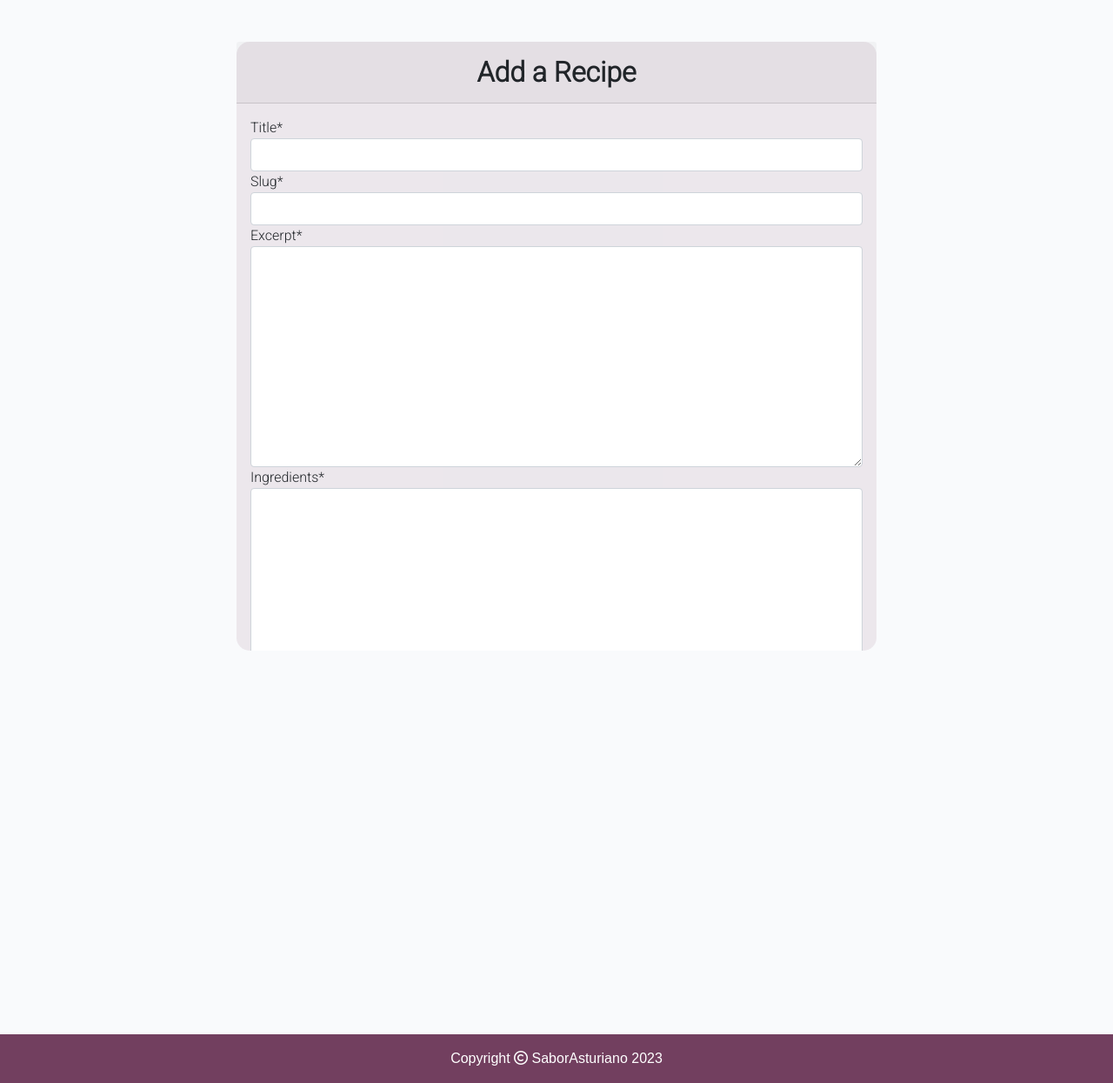
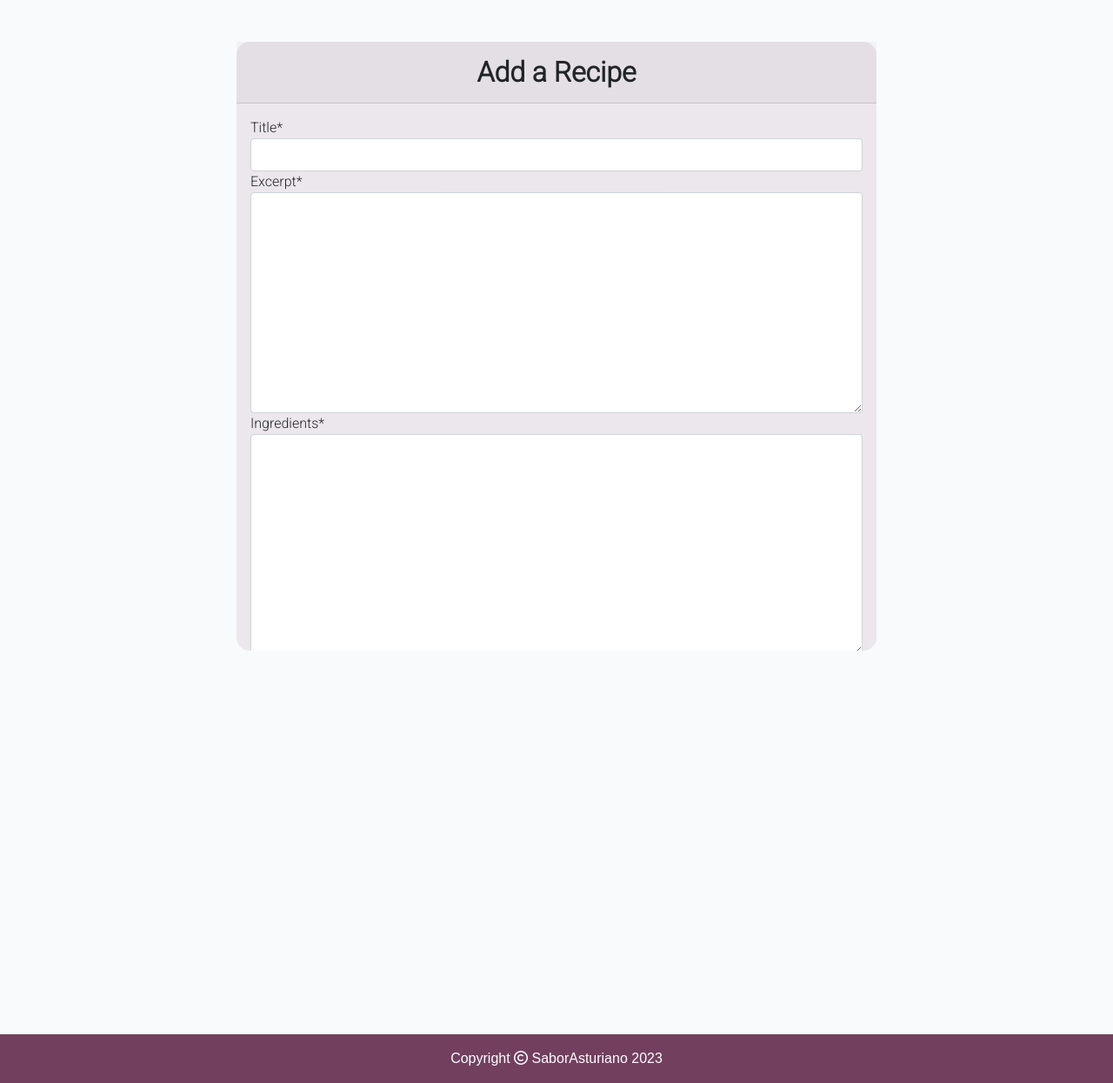
Before and after one commit to Hugh1996/sabor-asturiano-pp4, a Django app: page /add_recipe/ in a window 1280 px wide. Shown: the part 89-1334 px from the top of the page at 87% size. Run offline with Django 3.2, Linux system fonts and the light colour scheme; some libraries are stand-ins or nearby versions.

Commit message:
Users add recipes

```diff
--- a/blog/admin.py
+++ b/blog/admin.py
@@ -8,9 +8,13 @@ class RecipeAdmin(SummernoteModelAdmin):
 
     prepopulated_fields = {'slug': ('title',)}
     list_filter = ('status', 'created_on')
-    list_display = ('title', 'slug', 'status', 'created_on')
+    list_display = ('title', 'slug', 'status', 'created_on', 'is_approved')
     search_fields = ['title', 'content']
     summernote_fields = ('ingredients', 'instructions')
+    actions = ['approve_recipes']
+
+    def approve_recipes(self, request, queryset):
+        queryset.update(is_approved=True)
 
 
 @admin.register(Review)
--- a/blog/forms.py
+++ b/blog/forms.py
@@ -13,14 +13,5 @@ class ReviewForm(forms.ModelForm):
 class RecipeForm(forms.ModelForm):
     class Meta:
         model = Recipe
-        fields = ['title', 'slug', 'excerpt', 'ingredients', 'instructions',
+        fields = ['title', 'excerpt', 'ingredients', 'instructions',
                   'featured_image']
-
-    featured_image = forms.ImageField(required=False)
-
-    def save(self, commit=True):
-        instance = super(RecipeForm, self).save(commit=False)
-        instance.slug = slugify(instance.title)
-        if commit:
-            instance.save()
-        return instance
--- a/blog/models.py
+++ b/blog/models.py
@@ -1,5 +1,6 @@
 from django.db import models
 from django.contrib.auth.models import User
+from django.utils.text import slugify
 from cloudinary.models import CloudinaryField
 
 STATUS = ((0, "Draft"), (1, "Published"))
@@ -7,7 +8,7 @@ STATUS = ((0, "Draft"), (1, "Published"))
 
 class Recipe(models.Model):
     title = models.CharField(max_length=200, unique=True)
-    slug = models.SlugField(max_length=200, unique=True)
+    slug = models.SlugField(max_length=200, unique=True, blank=True)
     author = models.ForeignKey(User, on_delete=models.CASCADE,
                                related_name="blog_post")
     updated_on = models.DateTimeField(auto_now=True)
@@ -18,9 +19,15 @@ class Recipe(models.Model):
     created_on = models.DateTimeField(auto_now=True)
     status = models.IntegerField(choices=STATUS, default=0)
     likes = models.ManyToManyField(User, related_name="blog_likes", blank=True)
+    is_approved = models.BooleanField(default=False)
 
     class Meta:
         ordering = ['-created_on']
+
+    def save(self, *args, **kwargs):
+        if not self.slug:
+            self.slug = slugify(self.title)
+        super().save(*args, **kwargs)
 
     def __str__(self):
         return self.title
--- a/blog/views.py
+++ b/blog/views.py
@@ -134,8 +134,6 @@ class AddRecipe(View):
         if form.is_valid():
             recipe = form.save(commit=False)
             recipe.author = request.user
-            recipe.is_approved = False
             recipe.save()
-            return redirect('recipe_detail', slug=recipe.slug)
-        return render(request, 'add_recipe.html', {'form': form,
-                      'awaiting_approval': False})
+            messages.success(request, 'Your recipe has been submitted and is pending approval')
+        return render(request, 'add_recipe.html', {'form': form,})
--- a/templates/add_recipe.html
+++ b/templates/add_recipe.html
@@ -18,9 +18,14 @@
                     <form method="post" enctype="multipart/form-data">
                         {% csrf_token %}
                         {{ form|crispy }}
-                        <div class="form-group text-center">
+                        <div class="form-group text-center mb-4">
                             <button type="submit" class="btn btn-signup">Submit</button>
                         </div>
+                        {% for message in messages %}
+                        <div class="alert alert-{{ message.tags }}">
+                            {{ message }}
+                        </div>
+                        {% endfor %}
                     </form>
                 </div>
             </div>
```
Also changed, not shown: blog/migrations/0017_auto_20240102_2159.py (added), blog/migrations/0018_auto_20240102_2212.py (added), blog/migrations/0019_alter_recipe_slug.py (added), blog/migrations/0020_recipe_is_approved.py (added).
